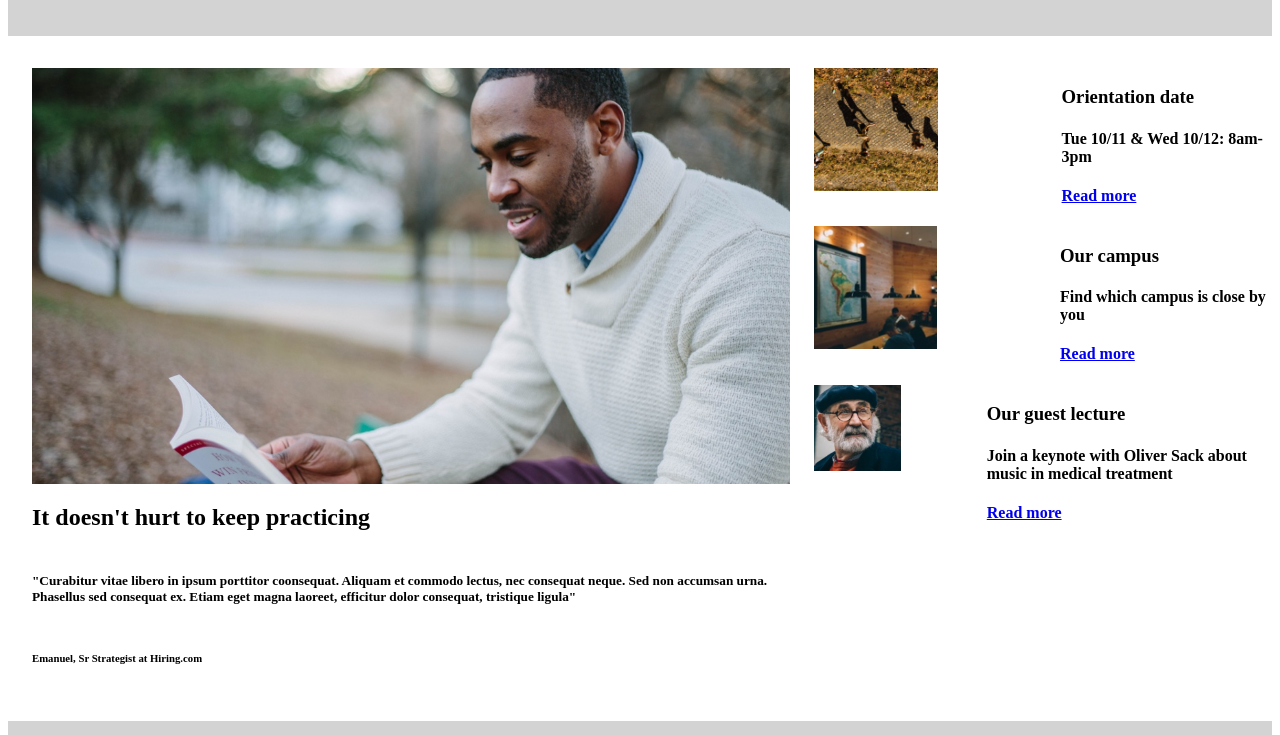
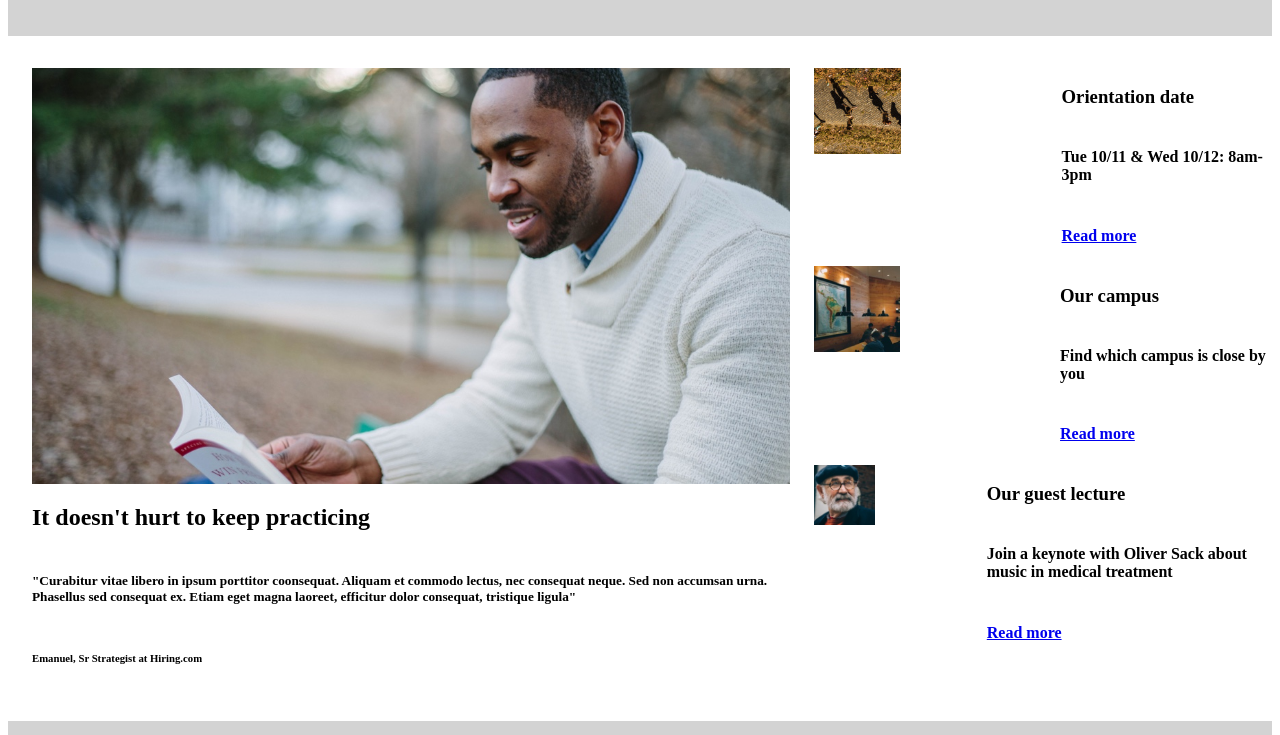
Before and after one commit to Tevi22/capstone_colmar_assets, a plain HTML site: page index.html in a window 1280 px wide. Shown: the part 665-1400 px from the top of the page. Drawn offline with Linux system fonts and the light colour scheme.

Commit message:
working on information aganda section

```diff
--- a/index.html
+++ b/index.html
@@ -1,11 +1,13 @@
 <!DOCTYPE html>
 <html>
+
 <head>
     <meta charset="UFT-8">
     <meta name="viewport" content="width=device-width, initail-scale=1.0">
     <link rel="stylesheet" href="/resources/css/main.css">
     <title>Colmar Academy</title>
 </head>
+
 <body>
     <!--Header Section-->
     <header>
@@ -54,8 +56,8 @@
             <h6>Emanuel, Sr Strategist at Hiring.com</h6>
         </div>
         <div class="agenda">
+            <div class="agenda-container">
                 <div class="content">
-                    <div class="photo">
                     <img src="/resources/images/information-orientation.jpg">
                 </div>
                 <div class="item1">
@@ -64,8 +66,8 @@
                     <h4><a href="#">Read more</a></h4>
                 </div>
             </div>
+            <div class="agenda-container">
                 <div class="content">
-                    <div class="photo">
                     <img src="/resources/images/information-campus.jpg">
                 </div>
                 <div class="item1">
@@ -74,8 +76,8 @@
                     <h4><a href="#">Read more</a></h4>
                 </div>
             </div>
+            <div class="agenda-container">
                 <div class="content">
-                    <div class="photo">
                     <img src="/resources/images/information-guest-lecture.jpg">
                 </div>
                 <div class="item1">
@@ -168,4 +170,5 @@
         <span>2022 Colmar Academy. All rights Reserved</span>
     </footer>
 </body>
+
 </html>
--- a/resources/css/main.css
+++ b/resources/css/main.css
@@ -89,10 +89,11 @@ button {
 
 .info {
     max-width: 100%;
+    height: auto;
     display: flex
 }
 
-.info .main {
+.main {
     max-width: 60%;
     display: flex;
     flex-direction: column;
@@ -106,20 +107,29 @@ button {
     padding-bottom: 32px;
     display: flex;
     flex-direction: column;
+}
+
+.agenda-container {
+    width: 40$;
+    display: flex;
+}
+
+.item1 {
+    max-width: 65%;
+    display: flex;
+    flex-direction: column;
+}
+
+.content {
+    display: flex;
+    flex-direction: column;
 
 }
 
-.content {
-    max-width: 100%;
-    display: flex;
-    flex-direction: row;
+.content img{
+    width: 35% ;
 }
 
-.photo img {
-    max-width: 50%;
-}
-
-.item1 {}
 
 /* Course */
 
```
Lines whose indentation alone changed are shown as unchanged.
